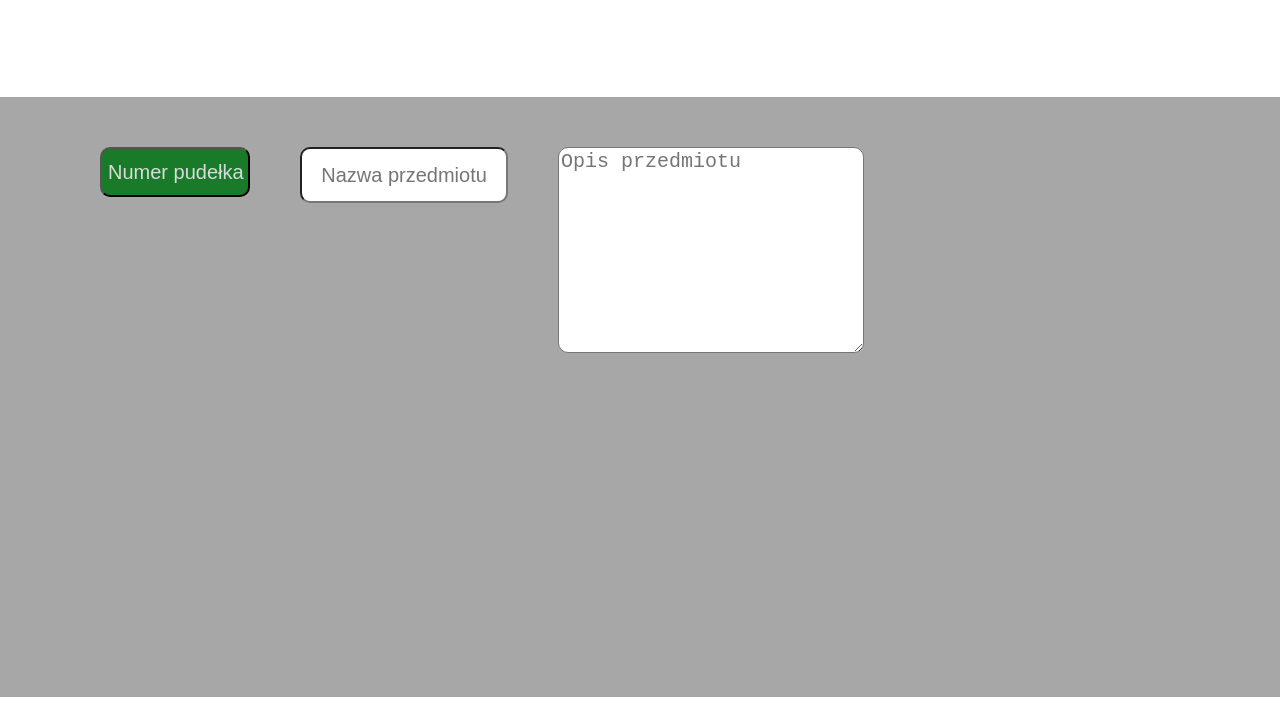
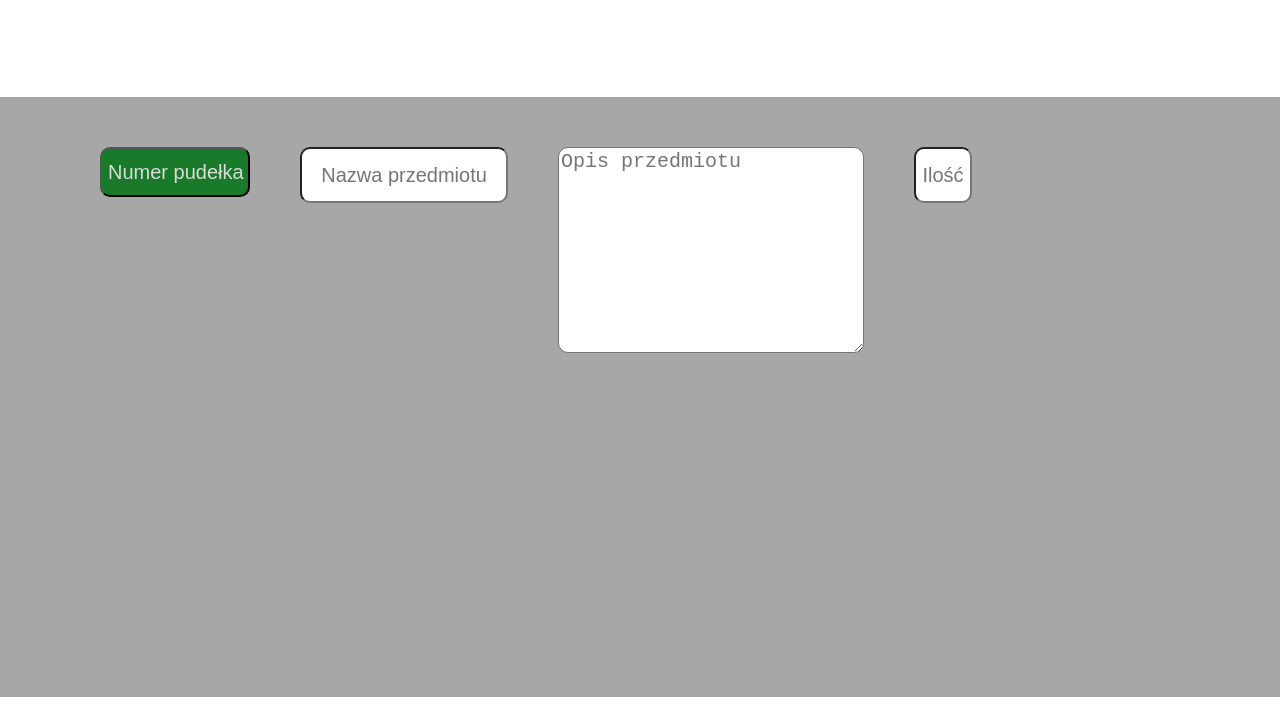
Before and after one commit to 433MHz/Boxes-database, a plain HTML site: page addPage/add.htm in a window 1280 px wide. Shown: the part 73-800 px from the top of the page. Drawn offline with Linux system fonts and the light colour scheme.

Commit message:
items amount added

```diff
--- a/addPage/add.css
+++ b/addPage/add.css
@@ -45,7 +45,6 @@ body
     color: rgb(218, 218, 218);
     font-size: 20px;
     border-radius: 10px;
-    border-color: black;
 }
 .boxNumberOption:active
 {
@@ -98,3 +97,22 @@ body
     border-width: 3px;
     border-color: black;
 }
+
+#amountText
+{
+    margin-top: 50px;
+    margin-left: 50px;
+    float: left;
+    border-radius: 10px;
+    width: 50px;
+    height: 50px;
+    text-align: center;
+    font-size: 20px;
+}
+
+#amountText:focus
+{
+    outline: 0;
+    border-width: 3px;
+    border-color: black;
+}
--- a/addPage/add.htm
+++ b/addPage/add.htm
@@ -21,6 +21,8 @@
 
         <textarea id="itemDescTextArea" cols="30" rows="10" placeholder="Opis przedmiotu"></textarea>
 
+        <input type="text" id="amountText" placeholder="Ilość">
+
     </div>
 </body>
 </html>
```
